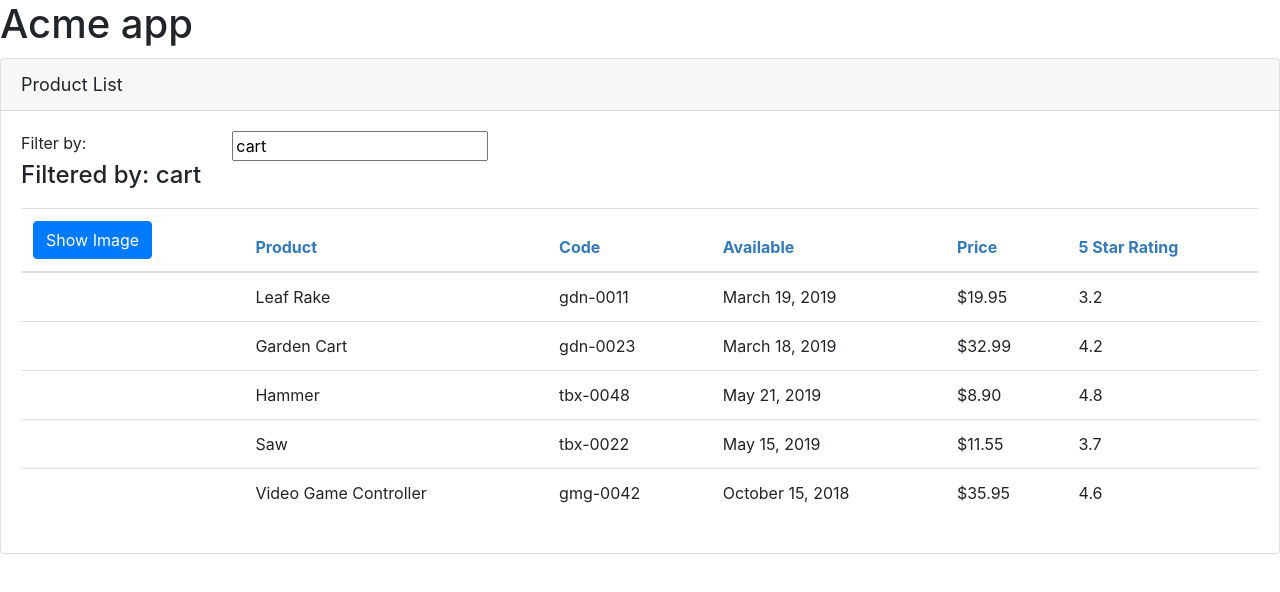
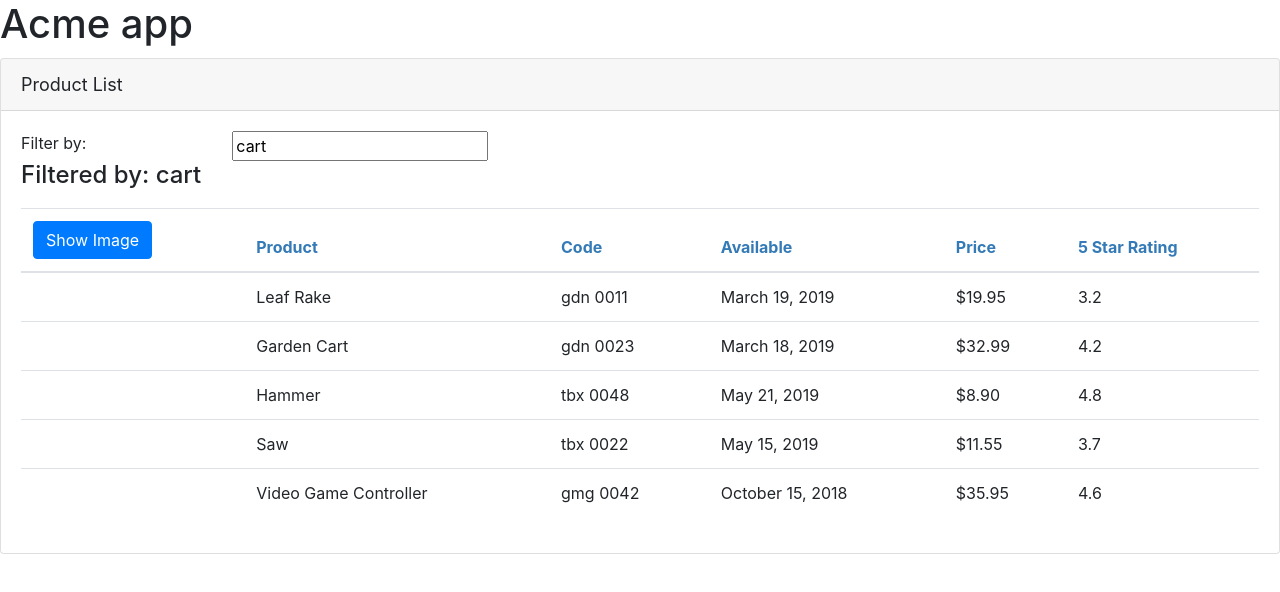
Before and after one commit to CamilaEBF/Agunlar-GettingStarted-CamilaEBF, an Angular app: page / in a window 1280 px wide. Shown: the top 592 px of the page. Built offline with nearby package versions, Linux system fonts and the light colour scheme.

Commit message:
feature: add custom pipe

```diff
--- a/src/app/app.module.ts
+++ b/src/app/app.module.ts
@@ -4,11 +4,13 @@
 
 import { AppComponent } from './app.component';
 import { ProductListComponent } from './products/product-list.component';
+import { ConvertToSpacesPipe } from './shared/ConvertToSpacesPipe';
 
 @NgModule({
   declarations: [
     AppComponent,
-    ProductListComponent
+    ProductListComponent,
+    ConvertToSpacesPipe
   ],
   imports: [
     BrowserModule,
--- a/src/app/products/product-list.component.html
+++ b/src/app/products/product-list.component.html
@@ -42,7 +42,7 @@
                             >
                         </td>
                         <td>{{ product.productName }}</td>
-                        <td>{{ product.productCode | lowercase }}</td>
+                        <td>{{ product.productCode | lowercase | convertToSpaces:'-'}}</td>
                         <td>{{ product.releaseDate }}</td>
                         <td>{{ product.price   | currency:'USD':'symbol':'1.2-2' }}</td>
                         <td>{{ product.starRating }}</td>
--- a/src/app/products/product-list.component.ts
+++ b/src/app/products/product-list.component.ts
@@ -1,5 +1,6 @@
 import { listLazyRoutes } from '@angular/compiler/src/aot/lazy_routes';
-import { Component } from '@angular/core';
+import { Component, OnInit } from '@angular/core';
+import { from } from 'rxjs';
 import { IProduct } from './product';
 
 @Component({
@@ -9,7 +10,7 @@
 })
 
 // Adding interpolation
-export class ProductListComponent {
+export class ProductListComponent implements OnInit {
     pageTitle: string = 'Product List';
     imageWidth: number = 50;
     imageMargin: number = 2;
@@ -71,4 +72,9 @@
     toggleImage(): void {
         this.showImage = !this.showImage;
     };
+
+    ngOnInit(): void {
+        console.log('In OnInit');
+    }
+
 }
--- /dev/null
+++ b/src/app/shared/ConvertToSpacesPipe.ts
@@ -0,0 +1,11 @@
+import { Pipe, PipeTransform } from '@angular/core';
+
+
+@Pipe({
+    name: 'convertToSpaces'
+})
+export class ConvertToSpacesPipe implements PipeTransform {
+    transform(value: string, character: string): string {
+        return value.replace(character, ' ');
+    }
+}
```
